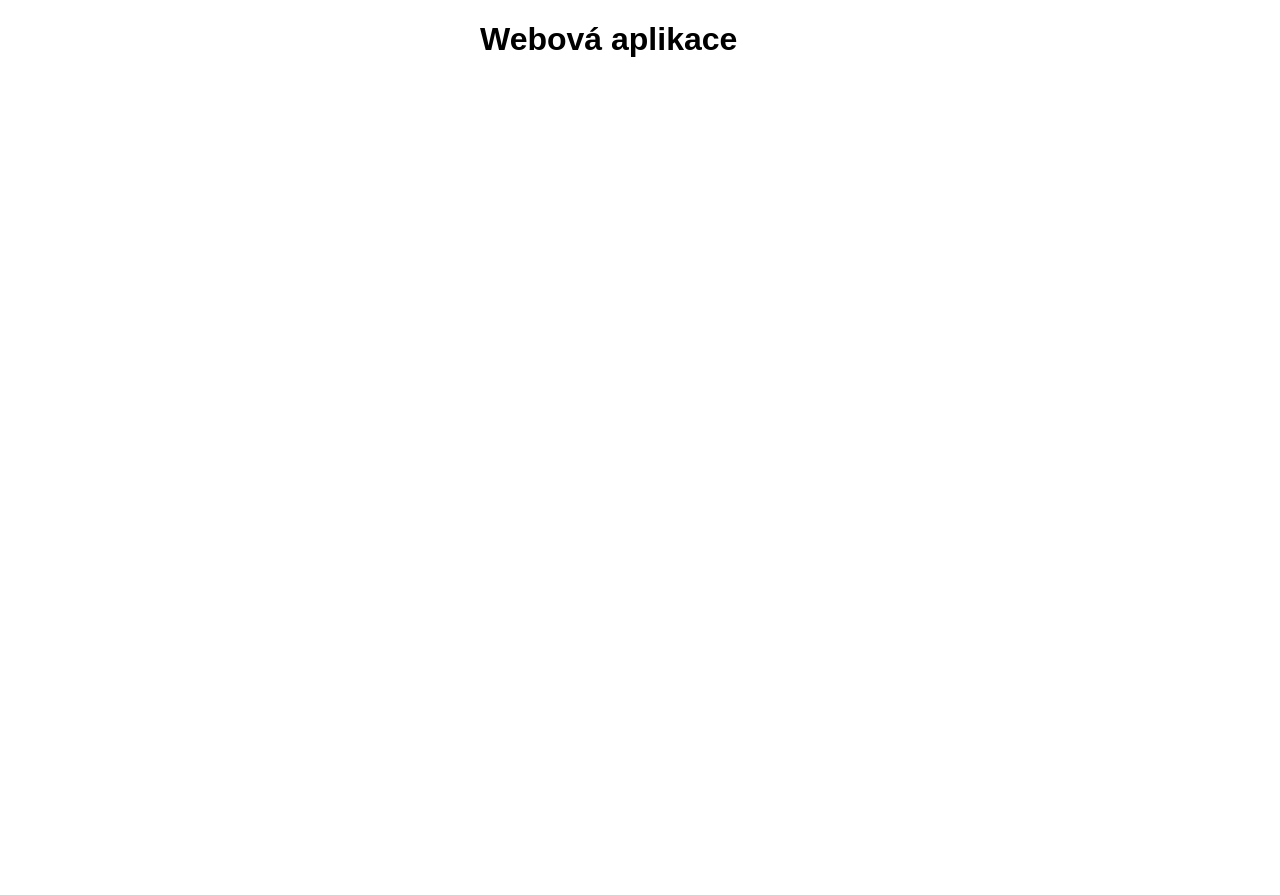
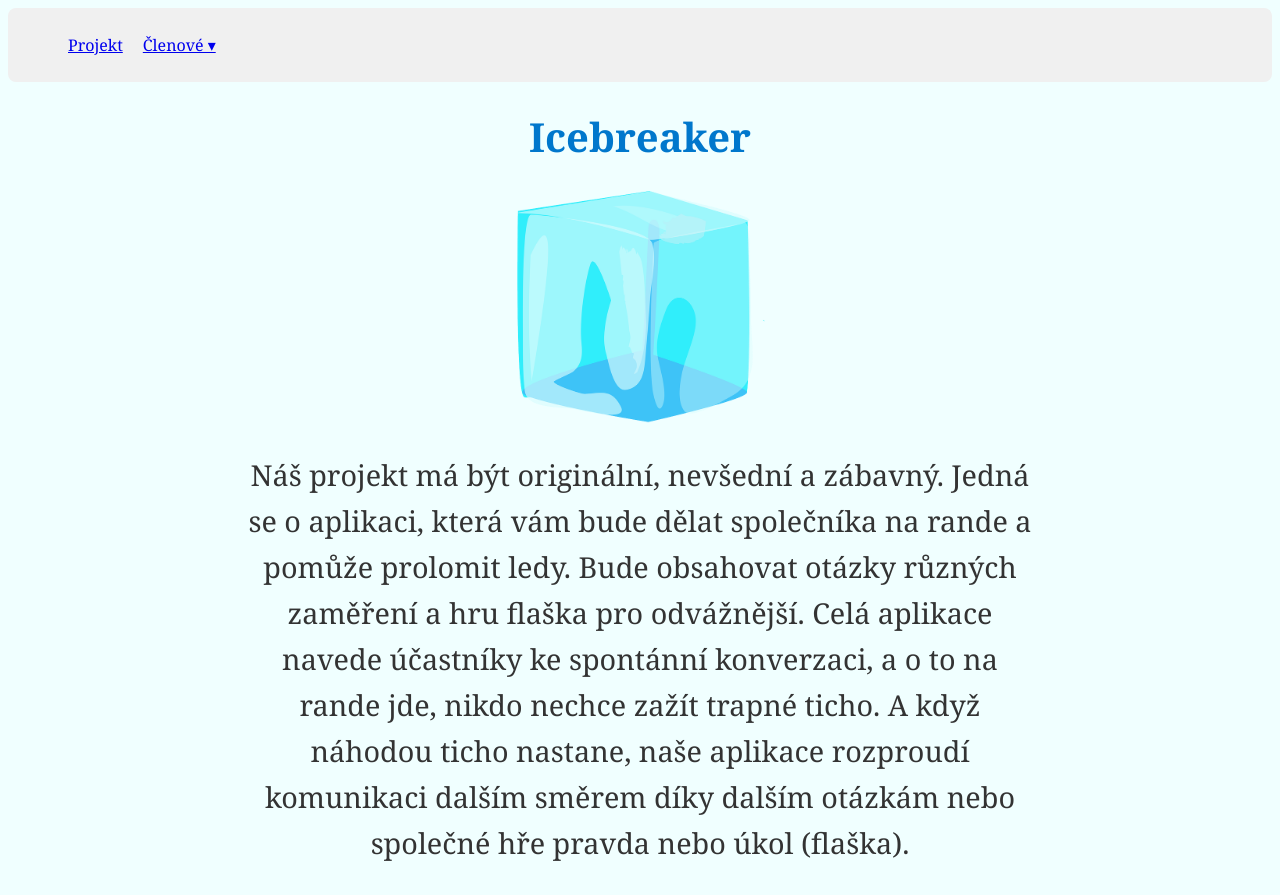
Before and after one commit to SimonaSusterova/o-projektu, a plain HTML site: page index.html in a window 1280 px wide. Before the commit the page ends 800 px from the top, so only its background shows below. Drawn offline with Linux system fonts and the light colour scheme.

Commit message:
první verze

```diff
--- a/index.html
+++ b/index.html
@@ -1,15 +1,32 @@
-<!DOCTYPE html>
 <html lang="cs">
-  <head>
-    <meta charset="UTF-8" />
-    <meta name="viewport" content="width=device-width, initial-scale=1.0" />
-    <link rel="stylesheet" href="style.css" />
-    <script type="module" src="script.js"></script>
-    <title>Webová aplikace</title>
-  </head>
+<head>
+  <meta charset="UTF-8">
+  <title>Icebreaker</title>
+  <link rel="stylesheet" href="style.css">
+</head>
 <body>
-  <div class="container">
-    <h1>Webová aplikace</h1>
-  </div>
+
+
+  <nav>
+    <ul class="menu">
+      <li><a href="index.html">Projekt</a></li>
+      <li class="dropdown">
+        <a href="#">Členové &#9662;</a>
+        <ul class="dropdown-content">
+          <li><a href="misa.html">Míša</a></li>
+          <li><a href="simca.html">Simča</a></li>
+        </ul>
+      </li>
+    </ul>
+  </nav>
+
+   <div class="container">
+  <h1>Icebreaker</h1>
+  <img class="ice"src="img/ice-34075_640.png" alt="ice">
+  <p>Náš projekt má být originální, nevšední a zábavný. Jedná se o aplikaci, která vám bude dělat společníka na rande a pomůže prolomit ledy. Bude obsahovat otázky různých zaměření a hru flaška pro odvážnější. Celá aplikace navede účastníky ke spontánní konverzaci, a o to na rande jde, nikdo nechce zažít trapné ticho. A když náhodou ticho nastane, naše aplikace rozproudí komunikaci dalším směrem díky dalším otázkám nebo společné hře pravda nebo úkol (flaška).
+  </p>
+
+</div>
+
 </body>
 </html>
--- /dev/null
+++ b/misa.css
@@ -0,0 +1,16 @@
+h1 {
+  color:#0077cc;
+  font-size: 2.5em;
+  font-weight: bold;
+}
+
+body {
+  background-color: azure;
+}
+
+p {
+    font-size: 1.8em;
+    line-height: 1.6;
+    color: #333;
+    font-family: Cambria, Cochin, Georgia, Times, 'Times New Roman', serif;
+}
--- /dev/null
+++ b/simca.css
@@ -0,0 +1,16 @@
+h1 {
+  color:#0077cc;
+  font-size: 2.5em;
+  font-weight: bold;
+}
+
+body {
+  background-color: azure;
+}
+
+p {
+    font-size: 1.8em;
+    line-height: 1.6;
+    color: #333;
+    font-family: Cambria, Cochin, Georgia, Times, 'Times New Roman', serif;
+}
--- a/style.css
+++ b/style.css
@@ -1,14 +1,74 @@
-/* Používáme intuitivní výpočet rozměrů prvků. */
-*, *:before, *:after {
-  box-sizing: border-box;
+nav {
+  background-color: #f0f0f0;
+  padding: 10px 20px;
+  border-radius: 8px;
+  margin-bottom: 20px;
 }
 
-html {
-  font-family: sans-serif;
+
+
+.menu > li {
+  position: relative;
+}
+
+
+
+.menu a:hover {
+  color: #0077cc;
+}
+
+
+.dropdown-content {
+  display: none;
+  position: absolute;
+  top: 100%;
+  left: 0;
+  background-color: #fff;
+  border: 1px solid #ddd;
+  border-radius: 4px;
+  min-width: 150px;
+  box-shadow: 0 2px 8px rgba(170, 21, 21, 0.1);
+  z-index: 10;
+}
+
+
+
+.dropdown:hover .dropdown-content {
+  display: block;
 }
 
 .container {
-  max-width: 20rem;
-  margin-right: auto;
-  margin-left: auto;
+  max-width: 800px;
+  margin: 0 auto;
+  text-align: center;
 }
+
+body {
+  background-color: azure;
+  font-family: Cambria, Cochin, Georgia, Times, 'Times New Roman', serif;
+}
+
+h1 {
+  color:#0077cc;
+  font-size: 2.5em;
+  font-family: Cambria, Cochin, Georgia, Times, 'Times New Roman', serif;
+}
+
+p {
+    font-size: 1.8em;
+    line-height: 1.6;
+    color: #333;
+    font-family: Cambria, Cochin, Georgia, Times, 'Times New Roman', serif;
+}
+
+.menu {
+  color: #0077cc;
+  font-family: Cambria, Cochin, Georgia, Times, 'Times New Roman', serif;
+  list-style: none;
+  display: flex;
+  gap: 20px;
+}
+
+.ice {
+  width: 250px;
+}
```
Also changed, not shown: misa.html (added, +20 -0 lines), simca.html (added, +15 -0 lines), favicon.ico (deleted), img/ice-34075_640.png (added).
